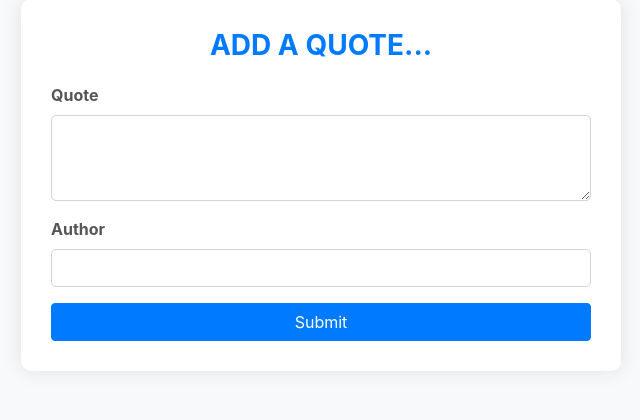
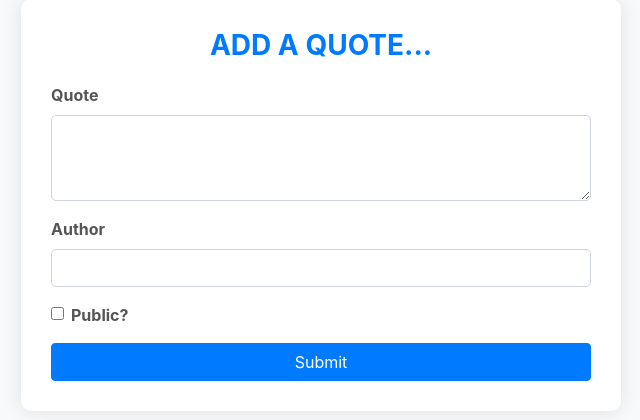
Before and after one commit to rohithchowdary3920/web-programming, a Flask app: template quotes-app/templates/add_quote.html in a window 1280 px wide. Shown: the part 49-469 px from the top of the page, without its empty margins (319-959 px from the left). Run offline with Flask 3, Linux system fonts and the light colour scheme; the template is opened without the code that fills it, so the values that code supplies are empty; some libraries are stand-ins or nearby versions.

Commit message:
public stage

```diff
--- a/quotes-app/templates/add_quote.html
+++ b/quotes-app/templates/add_quote.html
@@ -64,6 +64,15 @@
                         <label for="author">Author</label>
                         <input type="text" class="form-control" id="author" name="author" required>
                     </div>
+                    <div class="form-group form-check">
+                        <input
+                          type="checkbox"
+                          class="form-check-input"
+                          id="public"
+                          name="public"
+                        />
+                        <label class="form-check-label" for="public">Public?</label>
+                      </div>
                     <button type="submit" class="btn btn-primary btn-block">Submit</button>
                 </form>
             </div>
--- a/quotes-app/templates/edit_quote.html
+++ b/quotes-app/templates/edit_quote.html
@@ -73,10 +73,16 @@
                         <label for="newAuthor">Author</label>
                         <input type="text" class="form-control" id="newAuthor" name="newAuthor" value="{{ data["author"] }}">
                     </div>
+                    <div class="form-group form-check">
+                        <input type="checkbox" class="form-check-input" id="public"
+                        name="public" {% if data["public"] %}  {% endif %}>
+                        <label class="form-check-label" for="public">Public?</label>
+                      </div>
                     <button type="submit" class="btn btn-primary btn-block">Update</button>
                     <a href="/" class="btn btn-secondary btn-block mt-3">Cancel</a>
                 </form>
             </div>
+
         </div>
     </div>
 </div>
```
